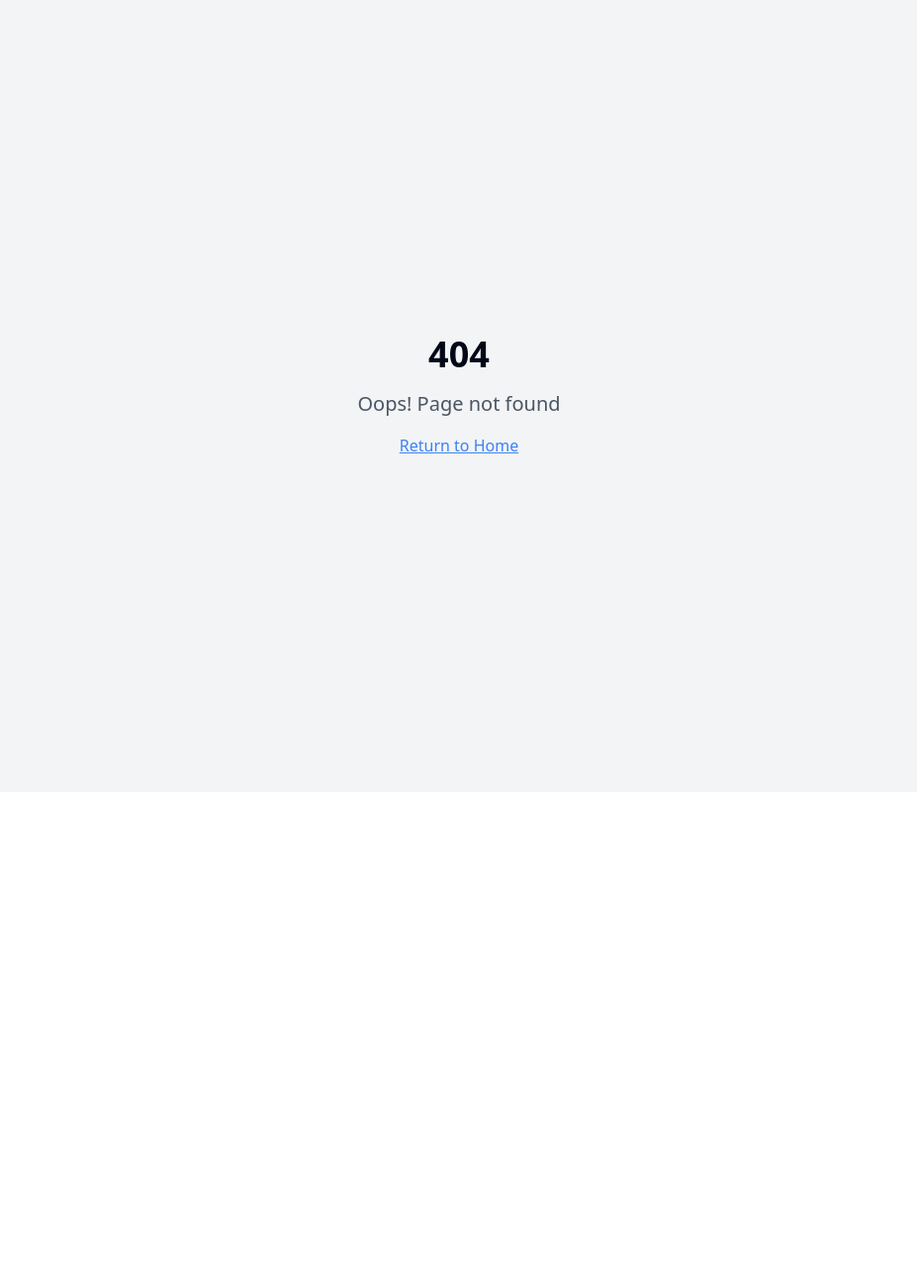
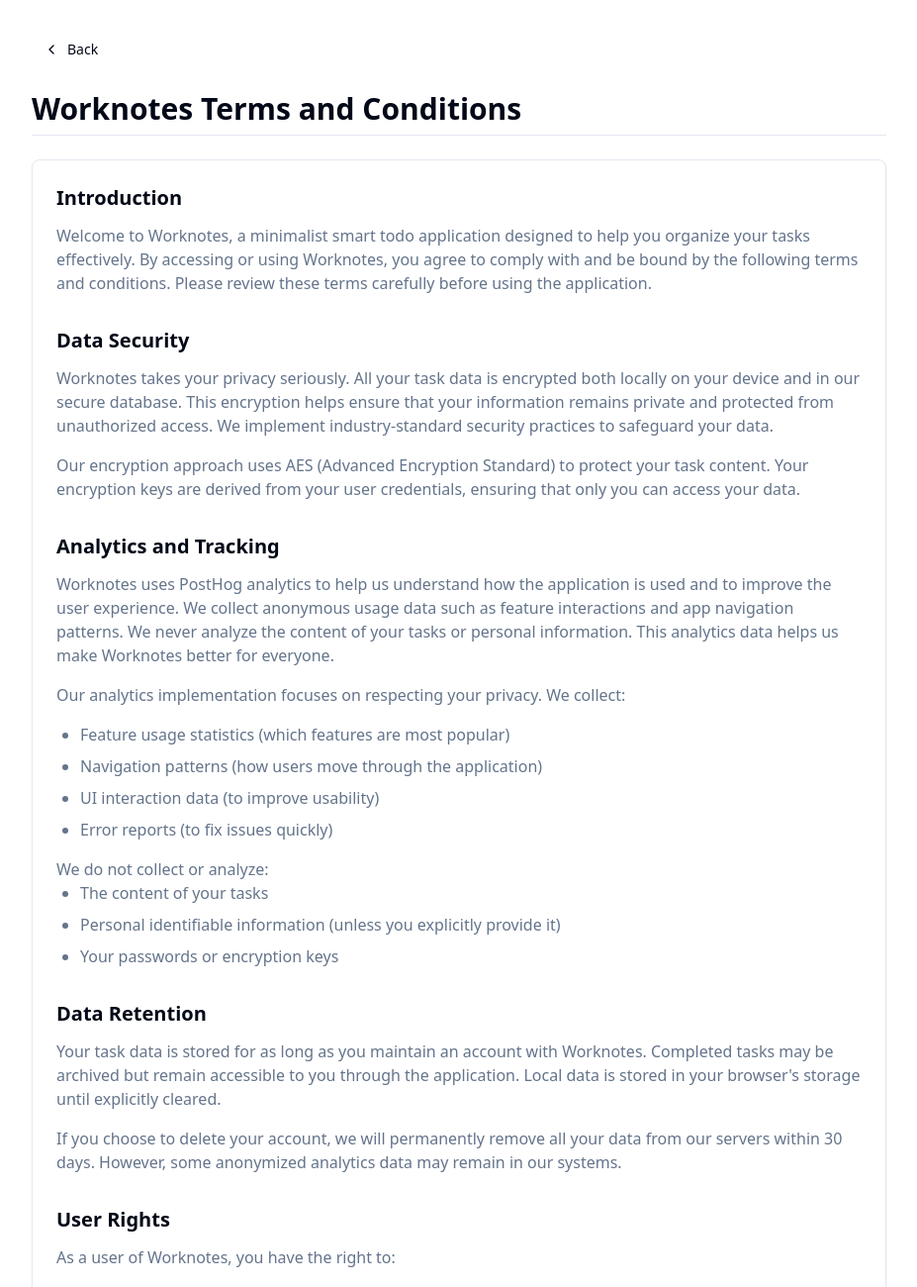
Before and after one commit to thesagarsutar/worknotes, a React (Vite) app: page /terms in a window 1280 px wide. Before the commit this address had no page. Shown: the top 1300 px of the page at 99% size, without its empty margins (176-1103 px from the left). Before the commit the page ends 800 px from the top, so only its background shows below. Built offline with nearby package versions, Linux system fonts and the light colour scheme.

Commit message:
Add Terms and Conditions page
Implement a Terms and Conditions page with sections on data security, analytics, data retention, user rights, and changes to terms. Add a navigation link in the settings menu.

```diff
--- a/src/App.tsx
+++ b/src/App.tsx
@@ -1,8 +1,10 @@
+
 import { TooltipProvider } from "@/components/ui/tooltip";
 import { QueryClient, QueryClientProvider } from "@tanstack/react-query";
 import { BrowserRouter, Routes, Route } from "react-router-dom";
 import Index from "./pages/Index";
 import NotFound from "./pages/NotFound";
+import Terms from "./pages/Terms";
 import { AuthProvider } from "./hooks/useAuth";
 import { PostHogProvider } from "./lib/posthog";
 import { useEffect } from "react";
@@ -31,6 +33,7 @@ const App = () => {
             <BrowserRouter>
               <Routes>
                 <Route path="/" element={<Index />} />
+                <Route path="/terms" element={<Terms />} />
                 {/* ADD ALL CUSTOM ROUTES ABOVE THE CATCH-ALL "*" ROUTE */}
                 <Route path="*" element={<NotFound />} />
               </Routes>
--- a/src/components/SettingsMenu.tsx
+++ b/src/components/SettingsMenu.tsx
@@ -1,5 +1,6 @@
 import { useState, useEffect } from "react";
-import { Send, Sun, Moon, Laptop, LogIn, LogOut, User, X, Type, Upload, Download } from "lucide-react";
+import { Link } from "react-router-dom";
+import { Send, Sun, Moon, Laptop, LogIn, LogOut, User, X, Type, Upload, Download, FileText } from "lucide-react";
 import { FontOption, updateDocumentFont, getCurrentFont } from "@/lib/font-utils";
 import { Button } from "@/components/ui/button";
 import {
@@ -415,6 +416,13 @@ const SettingsMenu = ({ onExportMarkdown, onImportMarkdown }: SettingsMenuProps)
             </DropdownMenuSubContent>
           </DropdownMenuSub>
 
+          <DropdownMenuItem asChild onClick={() => trackEvent('terms_viewed')}>
+            <Link to="/terms">
+              <FileText className="mr-2 h-4 w-4" />
+              Terms & Conditions
+            </Link>
+          </DropdownMenuItem>
+
           <DropdownMenuSeparator />
 
           {user ? (
--- /dev/null
+++ b/src/pages/Terms.tsx
@@ -0,0 +1,129 @@
+
+import React from "react";
+import { Link } from "react-router-dom";
+import { ChevronLeft } from "lucide-react";
+import { Button } from "@/components/ui/button";
+import { Card, CardContent } from "@/components/ui/card";
+import { APP_NAME } from "@/lib/env";
+
+const Terms = () => {
+  return (
+    <div className="container max-w-4xl px-4 py-8 mx-auto">
+      <div className="mb-6 flex items-center">
+        <Button variant="ghost" size="sm" asChild className="mr-2">
+          <Link to="/" className="flex items-center gap-1">
+            <ChevronLeft className="h-4 w-4" />
+            Back
+          </Link>
+        </Button>
+      </div>
+
+      <h1 className="text-3xl font-bold mb-6 border-b pb-2">{APP_NAME} Terms and Conditions</h1>
+
+      <Card className="mb-8">
+        <CardContent className="pt-6">
+          <section className="mb-8">
+            <h2 className="text-xl font-semibold mb-3">Introduction</h2>
+            <p className="text-muted-foreground mb-4">
+              Welcome to {APP_NAME}, a minimalist smart todo application designed to help you organize your tasks effectively.
+              By accessing or using {APP_NAME}, you agree to comply with and be bound by the following terms and conditions.
+              Please review these terms carefully before using the application.
+            </p>
+          </section>
+
+          <section className="mb-8">
+            <h2 className="text-xl font-semibold mb-3">Data Security</h2>
+            <p className="text-muted-foreground mb-4">
+              {APP_NAME} takes your privacy seriously. All your task data is encrypted both locally on your device and in our secure database.
+              This encryption helps ensure that your information remains private and protected from unauthorized access.
+              We implement industry-standard security practices to safeguard your data.
+            </p>
+            <p className="text-muted-foreground mb-4">
+              Our encryption approach uses AES (Advanced Encryption Standard) to protect your task content.
+              Your encryption keys are derived from your user credentials, ensuring that only you can access your data.
+            </p>
+          </section>
+
+          <section className="mb-8">
+            <h2 className="text-xl font-semibold mb-3">Analytics and Tracking</h2>
+            <p className="text-muted-foreground mb-4">
+              {APP_NAME} uses PostHog analytics to help us understand how the application is used and to improve the user experience.
+              We collect anonymous usage data such as feature interactions and app navigation patterns.
+              We never analyze the content of your tasks or personal information.
+              This analytics data helps us make {APP_NAME} better for everyone.
+            </p>
+            <p className="text-muted-foreground mb-4">
+              Our analytics implementation focuses on respecting your privacy. We collect:
+            </p>
+            <ul className="list-disc pl-6 mb-4 text-muted-foreground space-y-2">
+              <li>Feature usage statistics (which features are most popular)</li>
+              <li>Navigation patterns (how users move through the application)</li>
+              <li>UI interaction data (to improve usability)</li>
+              <li>Error reports (to fix issues quickly)</li>
+            </ul>
+            <p className="text-muted-foreground">
+              We do not collect or analyze:
+            </p>
+            <ul className="list-disc pl-6 mb-4 text-muted-foreground space-y-2">
+              <li>The content of your tasks</li>
+              <li>Personal identifiable information (unless you explicitly provide it)</li>
+              <li>Your passwords or encryption keys</li>
+            </ul>
+          </section>
+
+          <section className="mb-8">
+            <h2 className="text-xl font-semibold mb-3">Data Retention</h2>
+            <p className="text-muted-foreground mb-4">
+              Your task data is stored for as long as you maintain an account with {APP_NAME}.
+              Completed tasks may be archived but remain accessible to you through the application.
+              Local data is stored in your browser's storage until explicitly cleared.
+            </p>
+            <p className="text-muted-foreground mb-4">
+              If you choose to delete your account, we will permanently remove all your data from our servers within 30 days.
+              However, some anonymized analytics data may remain in our systems.
+            </p>
+          </section>
+
+          <section className="mb-8">
+            <h2 className="text-xl font-semibold mb-3">User Rights</h2>
+            <p className="text-muted-foreground mb-4">
+              As a user of {APP_NAME}, you have the right to:
+            </p>
+            <ul className="list-disc pl-6 mb-4 text-muted-foreground space-y-2">
+              <li>Access your personal data</li>
+              <li>Correct inaccuracies in your personal data</li>
+              <li>Delete your account and associated data</li>
+              <li>Export your task data</li>
+              <li>Opt-out of non-essential analytics</li>
+            </ul>
+            <p className="text-muted-foreground mb-4">
+              If you wish to exercise any of these rights, please contact us using the feedback form in the application.
+            </p>
+          </section>
+
+          <section className="mb-8">
+            <h2 className="text-xl font-semibold mb-3">Changes to Terms</h2>
+            <p className="text-muted-foreground mb-4">
+              We may update these terms from time to time to reflect changes in our practices or for other operational, legal, or regulatory reasons.
+              We will notify you of any material changes through the application or via the email associated with your account.
+              Continued use of {APP_NAME} after such notifications constitutes your acceptance of the updated terms.
+            </p>
+          </section>
+
+          <div className="mt-12 pt-6 border-t text-center text-muted-foreground text-sm">
+            <p>Last updated: May 6, 2025</p>
+            <p className="mt-2">
+              If you have any questions about these terms, please{" "}
+              <Link to="/" className="text-primary underline underline-offset-4 hover:text-primary/80">
+                contact us via the feedback form
+              </Link>
+              .
+            </p>
+          </div>
+        </CardContent>
+      </Card>
+    </div>
+  );
+};
+
+export default Terms;
```
